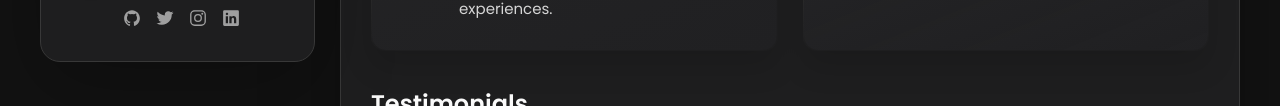
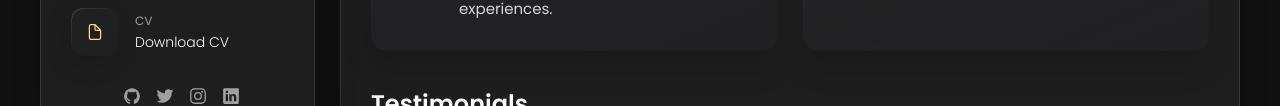
Before and after one commit to rahmatez/rahmatez.github.io, a plain HTML site: page index.html in a window 1280 px wide. Shown: the part 758-864 px from the top of the page. Drawn offline with nearby package versions, Linux system fonts and the light colour scheme.

Commit message:
rahmatez Portfolio

```diff
--- a/index.html
+++ b/index.html
@@ -123,6 +123,23 @@
                 <p class="contact-title">Location</p>
 
                 <address>Purwokerto, Central Java, ID</address>
+              </div>
+            </li>
+
+            <li class="contact-item">
+              <div class="icon-box">
+                <ion-icon name="document-outline"></ion-icon>
+              </div>
+
+              <div class="contact-info">
+                <p class="contact-title">CV</p>
+
+                <a
+                  href="./assets/cv/cv.pdf"
+                  class="contact-link"
+                  target="_blank"
+                  >Download CV</a
+                >
               </div>
             </li>
           </ul>
```
Also changed, not shown: 1 other file.
